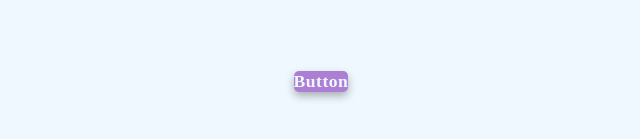
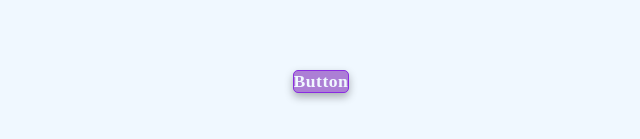
Before and after one commit to JanzeeJD/Button_triple_effect, a plain HTML site: page index.html in a window 1280 px wide. Shown: the part 319-458 px from the top of the page, 319-959 px from the left. Drawn offline with Linux system fonts and the light colour scheme.

Commit message:
Added border to .btn element

```diff
--- a/style.css
+++ b/style.css
@@ -21,6 +21,8 @@ body{
   overflow: hidden;
   cursor: pointer;
   transition: background-color 0.3s ease;
+  border: 1px solid blueviolet;
+
 }
 
 .btn span{
```
